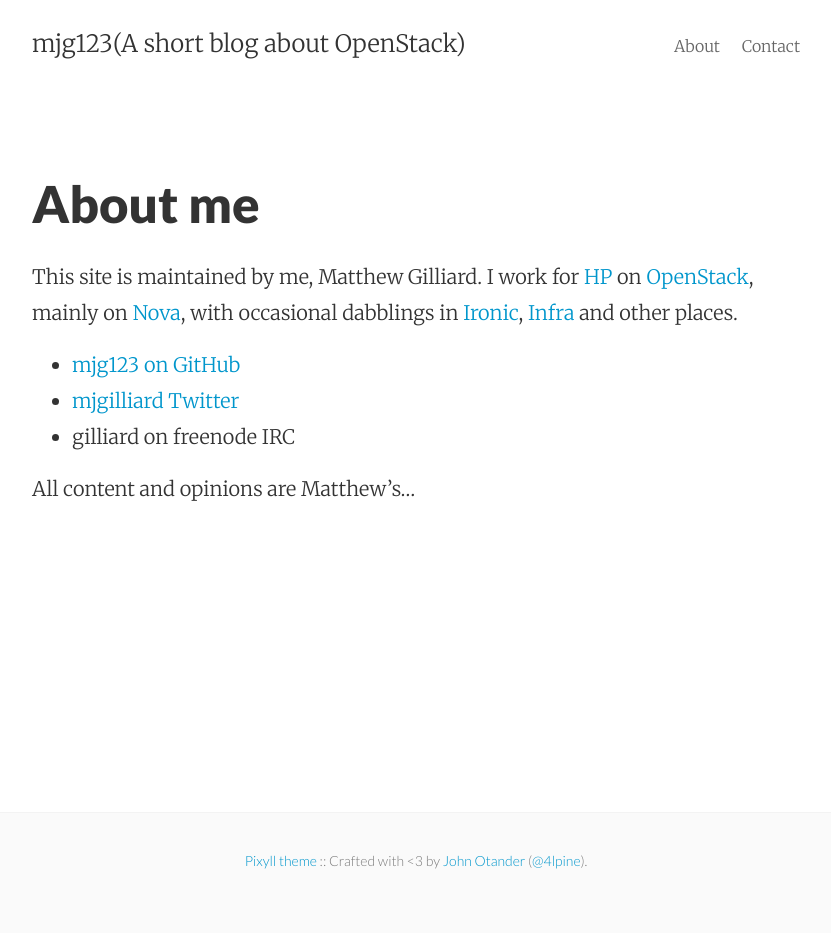
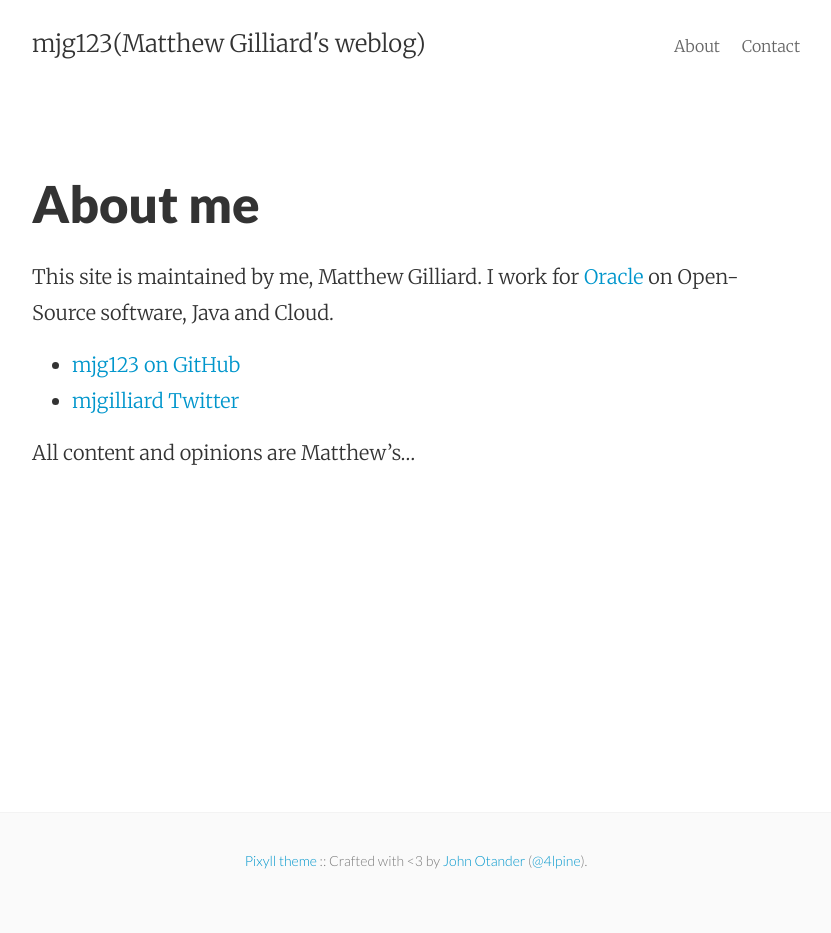
Before and after one commit to mjg123/mjg123.github.io, a Jekyll site: the page built from about.md, in a window 1280 px wide. Shown: the whole page, without its empty margins (224-1055 px from the left). Built offline with Jekyll 4.4.1, drawn with Linux system fonts in a browser that asks for light colours.

```diff
--- a/_config.yml
+++ b/_config.yml
@@ -2,7 +2,7 @@
 title:       mjg123
 email:       matthew.gilliard@gmail.com
 author:      Matthew Gilliard
-description: "A short blog about OpenStack"
+description: "Matthew Gilliard's weblog"
 baseurl:     "http://mjg123.github.io"
 url:         "http://mjg123.github.io"
 
--- a/about.md
+++ b/about.md
@@ -4,13 +4,9 @@ title: About me
 permalink: /about/
 ---
 
-This site is maintained by me, Matthew Gilliard. I work for [HP](http://www.hp.com)
-on [OpenStack](http://www.openstack.org), mainly on [Nova](http://docs.openstack.org/developer/nova/),
-with occasional dabblings in [Ironic](http://docs.openstack.org/developer/ironic/),
-[Infra](http://ci.openstack.org) and other places.
+This site is maintained by me, Matthew Gilliard. I work for [Oracle](http://www.oracle.com) on Open-Source software, Java and Cloud.
 
 * [mjg123 on GitHub](https://github.com/mjg123)
-* [mjgilliard Twitter](https://twitter.com/mjgilliard)
-* gilliard on freenode IRC
+* [mjgilliard Twitter](https://twitter.com/MaximumGilliard)
 
 All content and opinions are Matthew's...
```
Also changed, not shown: _posts/2017-10-02-JVM-startup.md (+7 -0 lines), 1 other file.
